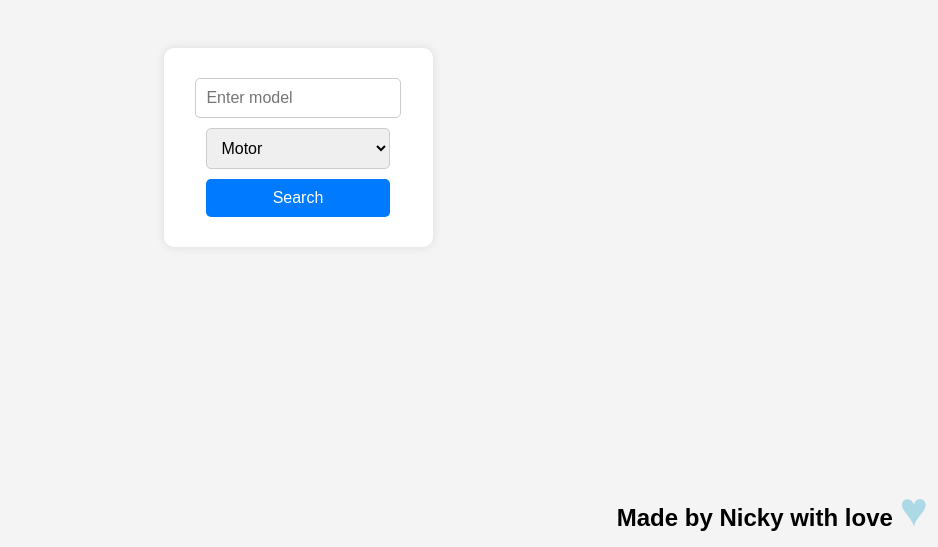
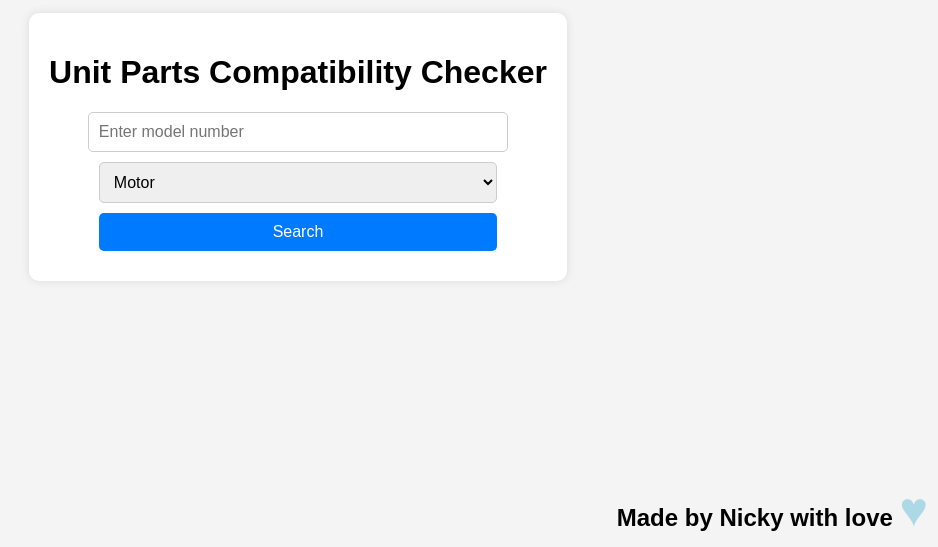
Before and after one commit to RaduNichiforov/unit-parts-compatibility, a plain HTML site: page index.html in a window 1280 px wide. Shown: the part 253-800 px from the top of the page, without its empty margins (342-1280 px from the left). Drawn offline with Linux system fonts and the light colour scheme.

Commit message:
Fix results display and enhance styling

```diff
--- a/SharkNinja.js
+++ b/SharkNinja.js
@@ -1,3 +1,12 @@
+// Example data structure
+const unitPartsData = {
+    "exampleModel": [
+        { "part": "Motor", "code": "1234", "category": "motor" },
+        { "part": "Dust Cup", "code": "5678", "category": "dust cup" }
+    ]
+    // Add more models and parts here
+};
+
 function filterUnits() {
     const searchBar = document.getElementById('searchBar');
     const partTypeDropdown = document.getElementById('partTypeDropdown');
--- a/index.html
+++ b/index.html
@@ -8,7 +8,8 @@
 </head>
 <body>
     <div class="container">
-        <input type="text" id="searchBar" placeholder="Enter model">
+        <h1>Unit Parts Compatibility Checker</h1>
+        <input type="text" id="searchBar" placeholder="Enter model number">
         <select id="partTypeDropdown">
             <option value="motor">Motor</option>
             <option value="dust cup">Dust Cup</option>
```
